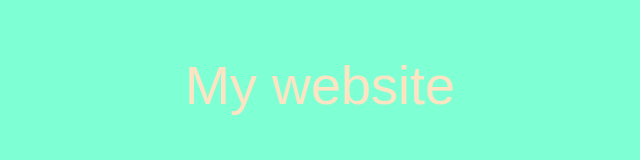
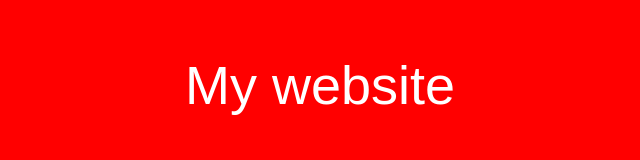
Before and after one commit to fursaweb/fursaweb.github.io, a plain HTML site: page index.html in a window 1280 px wide. Shown: the whole page, without its empty margins (320-960 px from the left). Drawn offline with Linux system fonts and the light colour scheme.

Commit message:
изменил цвет

```diff
--- a/css/style.css
+++ b/css/style.css
@@ -4,12 +4,12 @@ html {
 
 }
 body {
-    heigt: 100%;
-    background-color: aquamarine;
+    height: 100%;
+    background-color: red;
 }
 p {
     font-size: 54px;
     text-align: center;
-    color: bisque;
+    color: #fff;
     font-family: Arial, sans-serif;
 }
```
